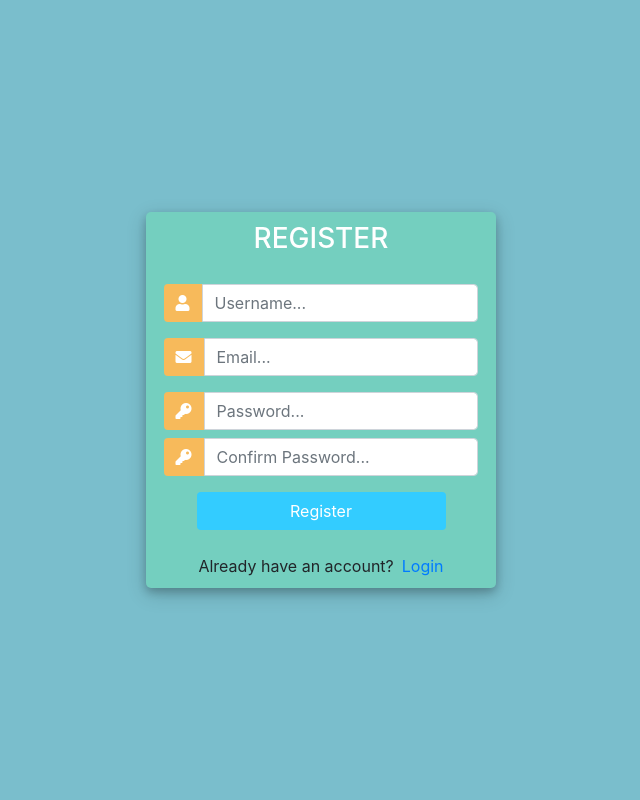
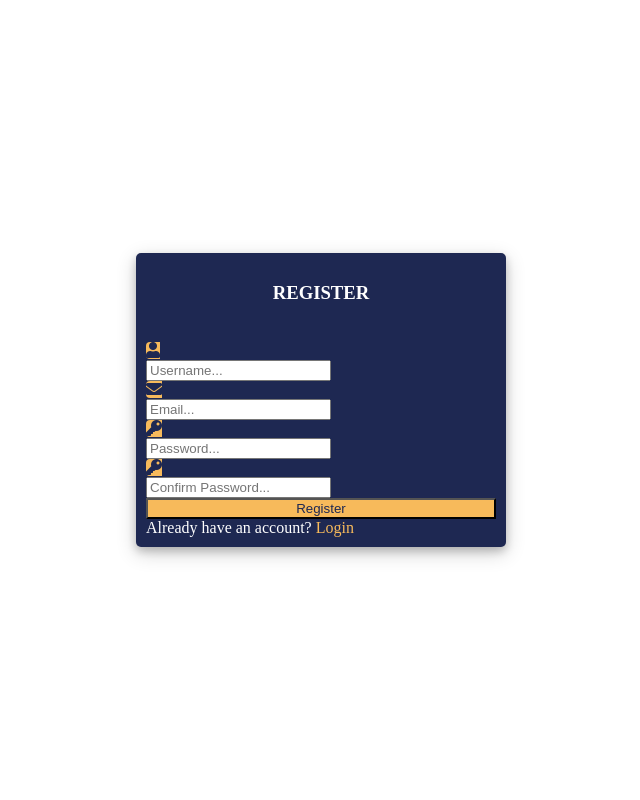
Before and after one commit to WojtekPr/library_project, a Django app: page /register/ in a window 1280 px wide. Shown: the whole page, without its empty margins (319-959 px from the left). Run offline with Django 4.2, Linux system fonts and the light colour scheme; some libraries are stand-ins or nearby versions.

Commit message:
10.06.23 update

```diff
--- /dev/null
+++ b/base/static/styles.css
@@ -0,0 +1,89 @@
+body,
+html {
+	margin: 0;
+	padding: 0;
+	height: 100%;
+	background: #ffffff;
+}
+
+.user_card {
+	width: 350px;
+	margin-top: auto;
+	margin-bottom: auto;
+	background: #1e2852;
+	position: relative;
+	display: flex;
+	justify-content: center;
+	flex-direction: column;
+	padding: 10px;
+	box-shadow: 0 4px 8px 0 rgba(0, 0, 0, 0.2), 0 6px 20px 0 rgba(0, 0, 0, 0.19);
+	-webkit-box-shadow: 0 4px 8px 0 rgba(0, 0, 0, 0.2), 0 6px 20px 0 rgba(0, 0, 0, 0.19);
+	-moz-box-shadow: 0 4px 8px 0 rgba(0, 0, 0, 0.2), 0 6px 20px 0 rgba(0, 0, 0, 0.19);
+	border-radius: 5px;
+	color: #ffffff;
+}
+
+#form-title {
+	color: #ffffff;
+	text-align: center;
+}
+
+.form_container {
+	margin-top: 20px;
+}
+
+.register_btn {
+	width: 100%;
+	background: #f7ba5b !important;
+	color: #1e2852 !important;
+}
+
+.register_btn:focus {
+	box-shadow: none !important;
+	outline: 0px !important;
+}
+
+.input-group-text {
+	background: #f7ba5b !important;
+	color: #1e2852 !important;
+	border: 0 !important;
+	border-radius: 0.25rem 0 0 0.25rem !important;
+}
+
+.input_user,
+.input_pass:focus {
+	box-shadow: none !important;
+	outline: 0px !important;
+}
+
+.links {
+	color: #ffffff;
+}
+
+.links a {
+	color: #f7ba5b;
+	text-decoration: none;
+}
+
+.links a:hover {
+	text-decoration: underline;
+}
+
+.container {
+	height: 100vh;
+	display: flex;
+	justify-content: center;
+	align-items: center;
+}
+
+.container:before {
+	content: "";
+	position: fixed;
+	top: 0;
+	left: 0;
+	right: 0;
+	bottom: 0;
+	/* background: url("library-background.jpg") no-repeat center center / cover; */
+	z-index: -1;
+	opacity: 0.4;
+}
--- a/base/templates/accounts/register.html
+++ b/base/templates/accounts/register.html
@@ -3,78 +3,11 @@
 
 <head>
 	<title>Register</title>
-	<link rel="stylesheet" href="https://stackpath.bootstrapcdn.com/bootstrap/4.1.3/css/bootstrap.min.css" integrity="sha384-MCw98/SFnGE8fJT3GXwEOngsV7Zt27NXFoaoApmYm81iuXoPkFOJwJ8ERdknLPMO" crossorigin="anonymous">
+	<link rel="stylesheet" href="../static/styles.css">
 	<script src="https://ajax.googleapis.com/ajax/libs/jquery/3.3.1/jquery.min.js"></script>
 	<link rel="stylesheet" href="https://use.fontawesome.com/releases/v5.6.1/css/all.css" integrity="sha384-gfdkjb5BdAXd+lj+gudLWI+BXq4IuLW5IT+brZEZsLFm++aCMlF1V92rMkPaX4PP" crossorigin="anonymous">
+</head>
 
-
-	<style>
-		body,
-		html {
-			margin: 0;
-			padding: 0;
-			height: 100%;
-			background: #7abecc !important;
-		}
-		.user_card {
-			width: 350px;
-			margin-top: auto;
-			margin-bottom: auto;
-			background: #74cfbf;
-			position: relative;
-			display: flex;
-			justify-content: center;
-			flex-direction: column;
-			padding: 10px;
-			box-shadow: 0 4px 8px 0 rgba(0, 0, 0, 0.2), 0 6px 20px 0 rgba(0, 0, 0, 0.19);
-			-webkit-box-shadow: 0 4px 8px 0 rgba(0, 0, 0, 0.2), 0 6px 20px 0 rgba(0, 0, 0, 0.19);
-			-moz-box-shadow: 0 4px 8px 0 rgba(0, 0, 0, 0.2), 0 6px 20px 0 rgba(0, 0, 0, 0.19);
-			border-radius: 5px;
-
-		}
-
-		.form_container {
-			margin-top: 20px;
-		}
-
-		#form-title{
-			color: #fff;
-
-		}
-
-		.register_btn {
-			width: 100%;
-			background: #33ccff !important;
-			color: white !important;
-		}
-		.register_btn:focus {
-			box-shadow: none !important;
-			outline: 0px !important;
-		}
-		.login_container {
-			padding: 0 2rem;
-		}
-		.input-group-text {
-			background: #f7ba5b !important;
-			color: white !important;
-			border: 0 !important;
-			border-radius: 0.25rem 0 0 0.25rem !important;
-		}
-		.input_user,
-		.input_pass:focus {
-			box-shadow: none !important;
-			outline: 0px !important;
-		}
-
-		#messages{
-			background-color: grey;
-			color: #fff;
-			padding: 10px;
-			margin-top: 10px;
-		}
-	</style>
-
-</head>
 <body>
 	<div class="container h-100">
 		<div class="d-flex justify-content-center h-100">
@@ -111,16 +44,13 @@
 
 						<div class="d-flex justify-content-center mt-3 login_container">
 							<input class="btn register_btn" type="submit" value="Register">
-							</div>
+						</div>
 					</form>
-
 				</div>
-
 				<div class="mt-4">
 					<div class="d-flex justify-content-center links">
 						Already have an account? <a href="{% url 'login' %}" class="ml-2">Login</a>
 					</div>
-
 				</div>
 			</div>
 		</div>
--- a/library_project/settings.py
+++ b/library_project/settings.py
@@ -27,6 +27,7 @@ DEBUG = True
 
 ALLOWED_HOSTS = []
 
+STATIC_URL = '/static/'
 
 # Application definition
 
```
Also changed, not shown: base/templates/accounts/login.html (+7 -73 lines).
